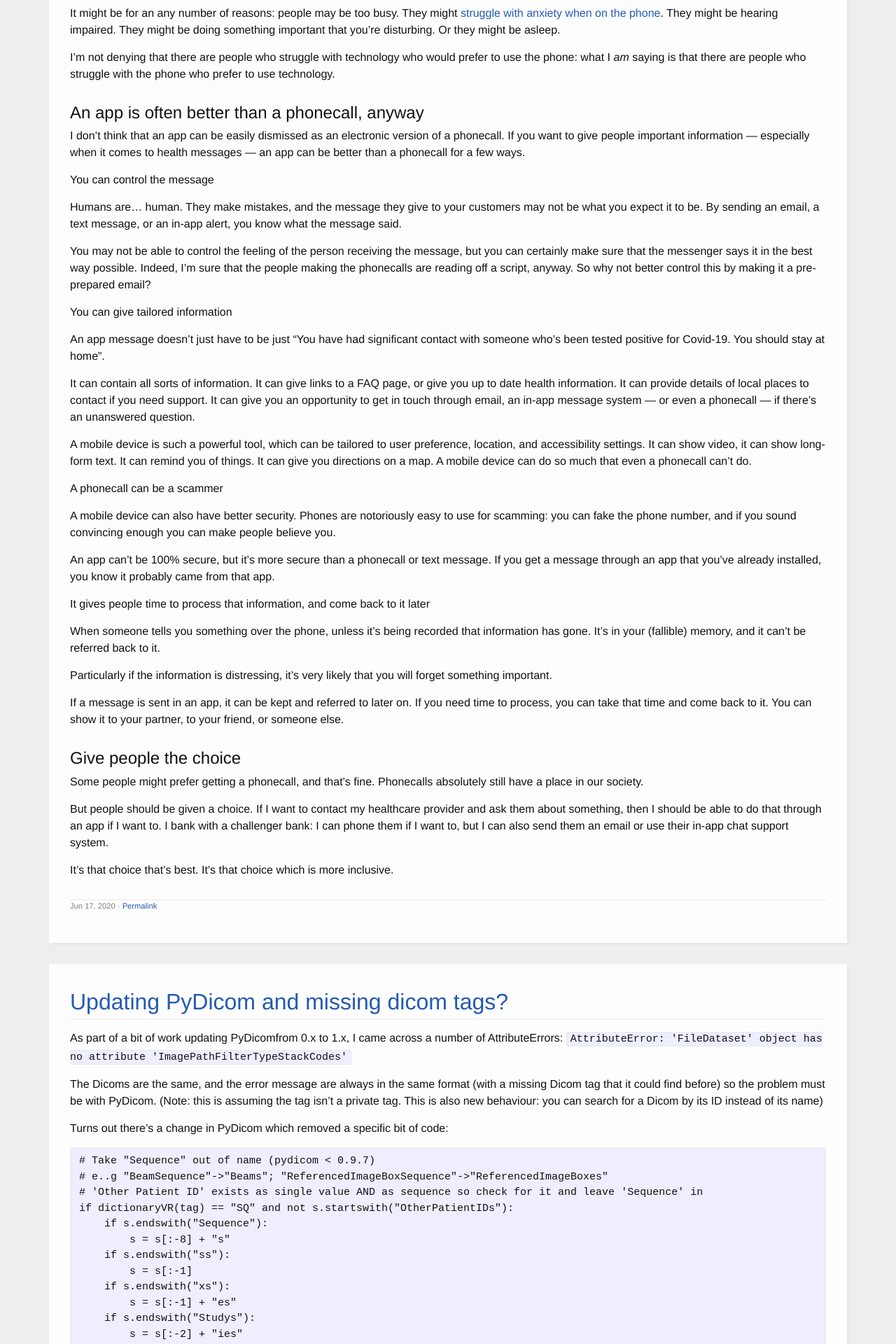
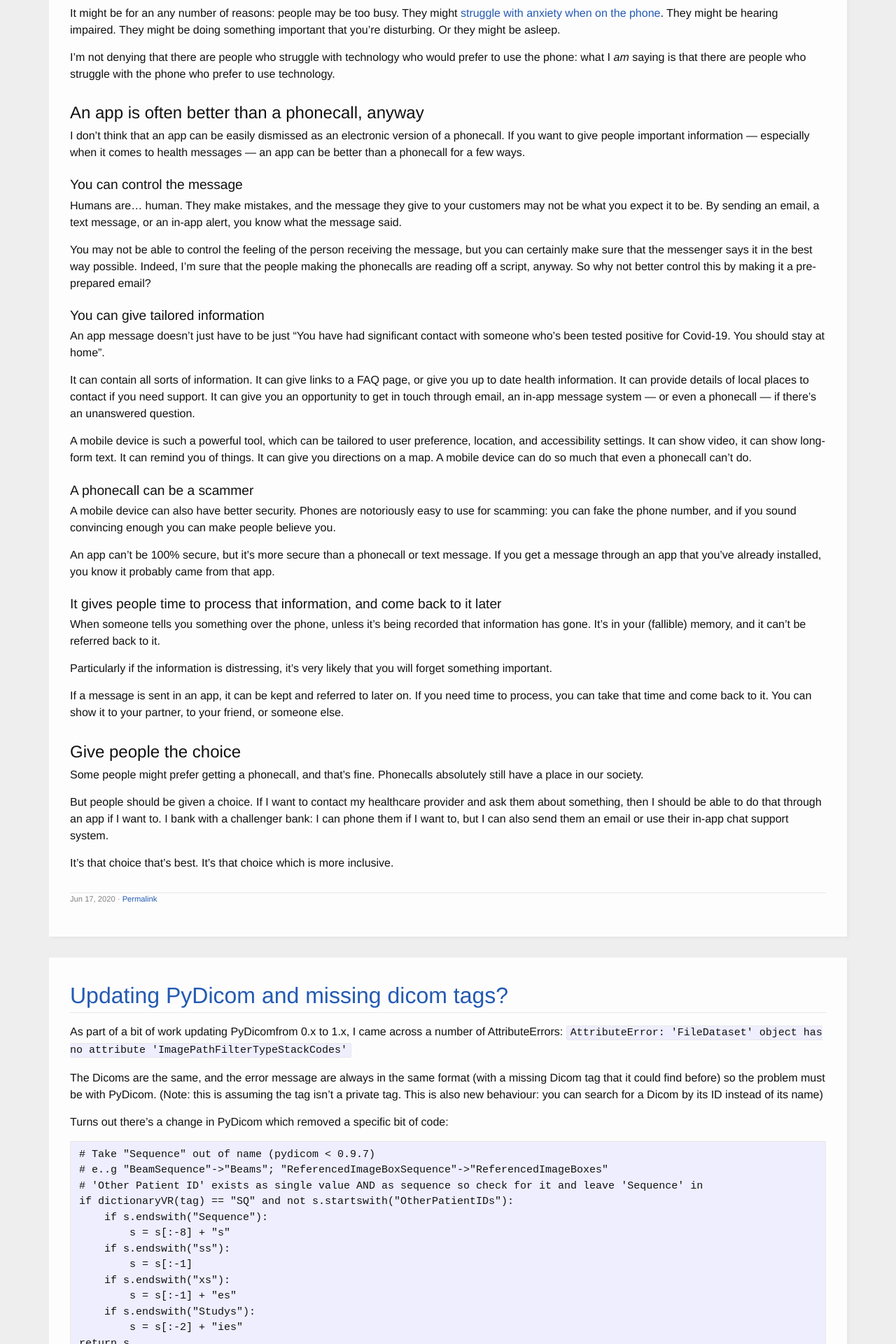
Before and after one commit to thatdamnqa/thatdamnqa2, a Jekyll site: the page built from index.html, in a window 1280 px wide. Shown: the part 611-2531 px from the top of the page at 70% size. Built offline with Jekyll 4.4.1, drawn with Linux system fonts in a browser that asks for light colours; the list of posts is cut into pages by our own code.

Commit message:
Add styling for <h4>

```diff
--- a/_sass/minima/_base.scss
+++ b/_sass/minima/_base.scss
@@ -122,6 +122,18 @@ h3 {
 
   @media screen and (min-width: $on-large) {
     @include relative-font-size(1.5);
+  }
+}
+
+h4 {
+  @include relative-font-size(1.1);
+
+  font-weight: $base-font-weight+100;
+  margin-bottom: 0.25ex;
+  margin-top: 2ex;
+
+  @media screen and (min-width: $on-large) {
+    @include relative-font-size(1.2);
   }
 }
 
```
